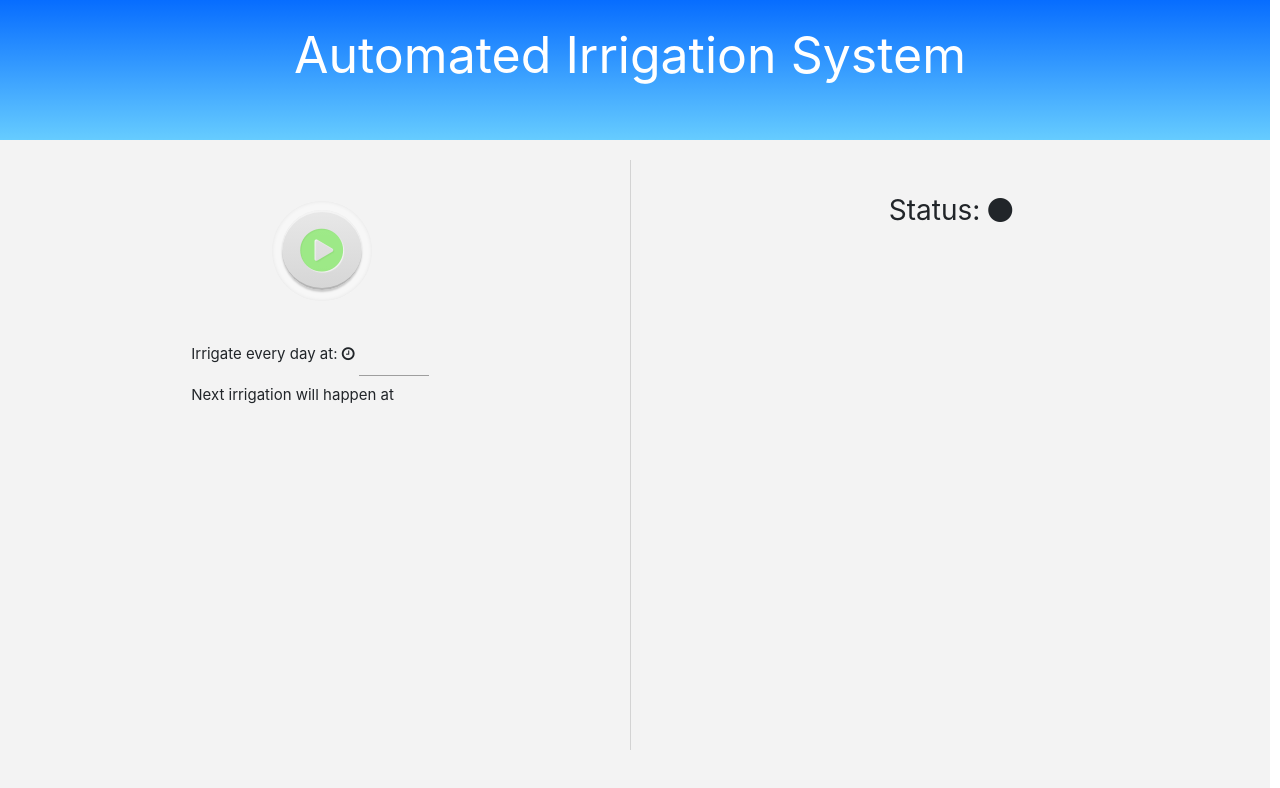
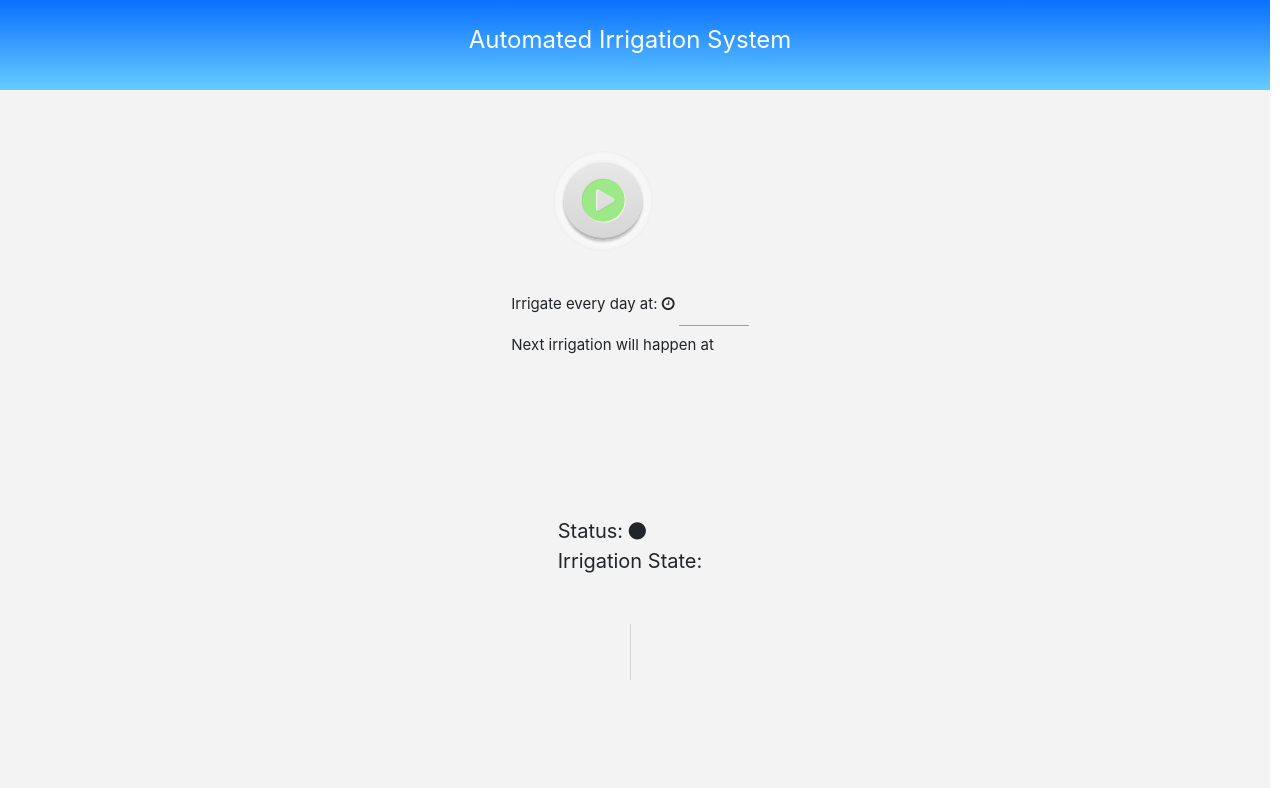
Before and after one commit to Automatic-Irrigation-System/AISUI, a plain HTML site: page index.html in a window 1280 px wide. Drawn offline with nearby package versions, Linux system fonts and the light colour scheme; no server answers.

Commit message:
Added new UI, status and irrigation state

```diff
--- a/common.js
+++ b/common.js
@@ -15,7 +15,9 @@ document.addEventListener("DOMContentLoaded", function () {
     callImmediateScheduleAPI();
   });
   getHardwareHealth();
-  setInterval(getHardwareHealth, 60000 * 60);
+  getIrrigationState();
+  setInterval(getHardwareHealth, 1000 * 60);
+  setInterval(getIrrigationState, 1000 * 15);
 });
 
 let getHardwareHealth = function () {
@@ -23,6 +25,24 @@ let getHardwareHealth = function () {
     console.log(response);
     $("#status-color").css("color", response.data.health);
   });
+};
+
+let getIrrigationState = function () {
+  axios
+    .get(`${baseURL}/hardwarestate?hardwareId=AISPI01&needCurrent=true`)
+    .then((response) => {
+      console.log(response);
+      let state;
+      switch (response.data.state) {
+        case "irrigation_complete":
+          state = "Completed!";
+          break;
+        case "irrigating":
+          state = "Irrigating";
+          break;
+      }
+      $("#irrigation-state")[0].innerText = state;
+    });
 };
 
 let handleScheduleTime = function (hour, min) {
--- a/index.html
+++ b/index.html
@@ -46,11 +46,14 @@
                             Next irrigation will happen <span id="next-irri-date"></span> at <span id="next-irri-time"></span>
                         </div>
                     </div>
-                </div>
-                <div class="log-box">
                     <div class="status-layout">
                         <div class="status-box">
-                            Status: <i id="status-color" class="fa fa-circle"></i>
+                            <div class="status">
+                                Status: <i id="status-color" class="fa fa-circle"></i>
+                            </div>
+                            <div class="irrigation-state">
+                                Irrigation State: <span id="irrigation-state"></span>
+                            </div>
                         </div>
                         <div class="log-box">
                             <div class="log-display-list"></div>
--- a/static/css/custom.css
+++ b/static/css/custom.css
@@ -9,7 +9,7 @@
 .page-layout {
   display: grid;
   grid-template-columns: 100%;
-  grid-template-rows: 150px calc(100vh - 150px - 20px);
+  grid-template-rows: 100px calc(100vh - 150px - 20px);
 }
 .box {
   height: 100%;
@@ -26,13 +26,13 @@
 }
 .active-area {
   display: grid;
-  grid-template-columns: 50% 50%;
+  grid-template-columns: 100%;
 }
 .heading {
   align-self: center;
   align-items: center;
   justify-self: center;
-  font-size: 50px;
+  font-size: 24px;
   color: white;
 }
 .header-data-area {
@@ -43,7 +43,7 @@
   width: 100%;
   justify-items: center;
   align-items: center;
-  padding-bottom: 20px;
+  /* padding-bottom: 20px; */
 }
 .imme-irrigation {
   border-radius: 50%;
@@ -121,13 +121,15 @@
 
 .status-layout {
   display: grid;
-  grid-template-rows: 100px auto;
+  /* grid-template-rows: auto; */
   justify-items: center;
+  /* align-content: center; */
 }
 
 .status-box {
-  font-size: 28px;
+  font-size: 20px;
   align-self: center;
+  /* align-content: center; */
 }
 
 .log-display-list {
```
